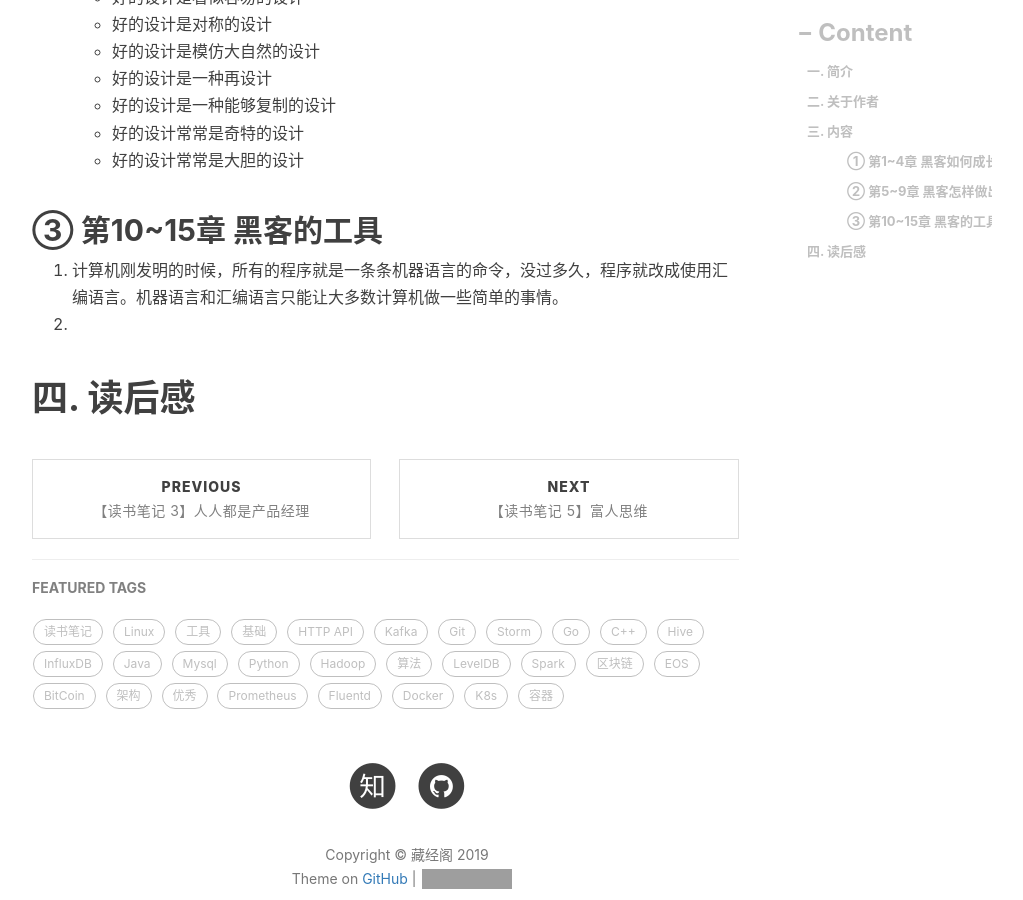
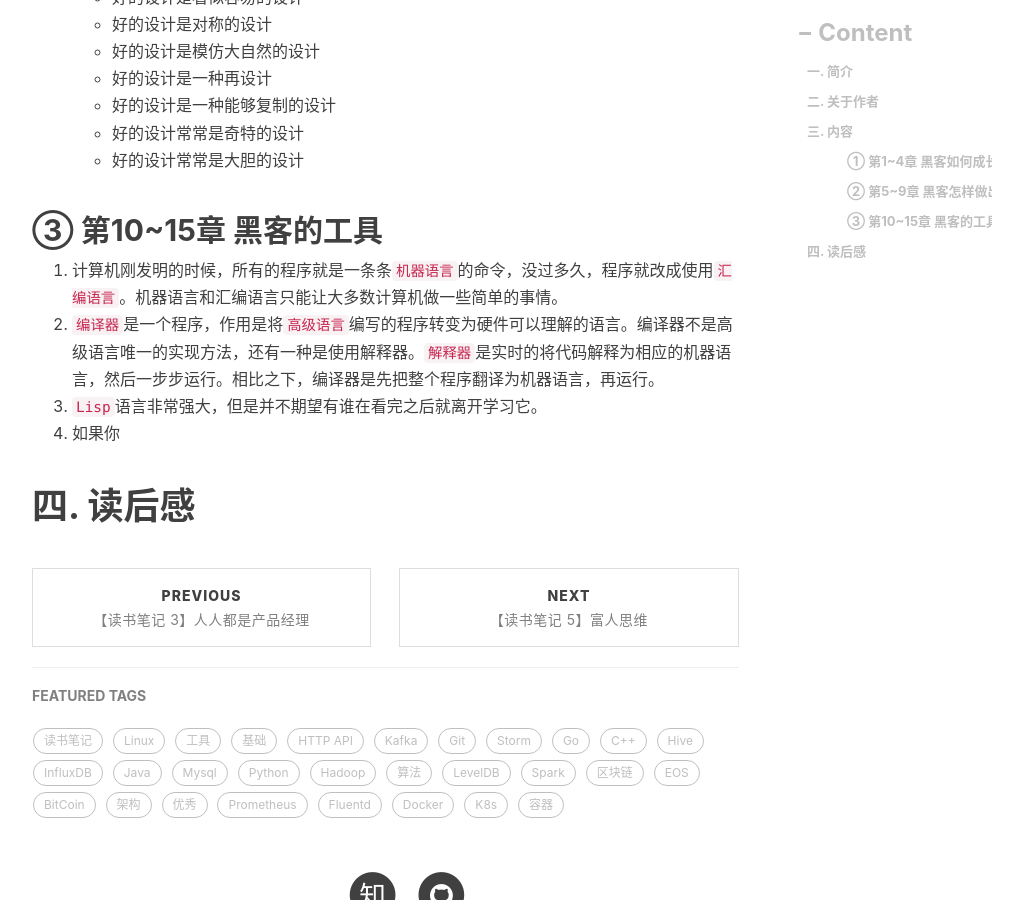
Before and after one commit to engru/chenguolin.github.io, a Jekyll site: the page built from _posts/2016-01-04-【读书笔记-4】黑客与画家.md, in a window 1280 px wide and 900 px high, scrolled down 3227 px. Shown: the whole window, without its empty margins (233-1256 px from the left). Built offline with Jekyll 4.4.1, drawn with Linux system fonts in a browser that asks for light colours; nearby versions of some CDN libraries; comment, search, counter and statistics services are not loaded; grey boxes are pictures that could not be loaded.

Commit message:
Update 2016-01-04-【读书笔记-4】黑客与画家.md

```diff
--- a/_posts/2016-01-04-【读书笔记-4】黑客与画家.md
+++ b/_posts/2016-01-04-【读书笔记-4】黑客与画家.md
@@ -87,7 +87,9 @@ tags:          #标签
    + 好的设计常常是大胆的设计
 
 ## ③ 第10~15章 黑客的工具
-1. 计算机刚发明的时候，所有的程序就是一条条机器语言的命令，没过多久，程序就改成使用汇编语言。机器语言和汇编语言只能让大多数计算机做一些简单的事情。
-2.
+1. 计算机刚发明的时候，所有的程序就是一条条`机器语言`的命令，没过多久，程序就改成使用`汇编语言`。机器语言和汇编语言只能让大多数计算机做一些简单的事情。
+2. `编译器`是一个程序，作用是将`高级语言`编写的程序转变为硬件可以理解的语言。编译器不是高级语言唯一的实现方法，还有一种是使用解释器。`解释器`是实时的将代码解释为相应的机器语言，然后一步步运行。相比之下，编译器是先把整个程序翻译为机器语言，再运行。
+3. `Lisp`语言非常强大，但是并不期望有谁在看完之后就离开学习它。
+4. 如果你
 
 # 四. 读后感
```
